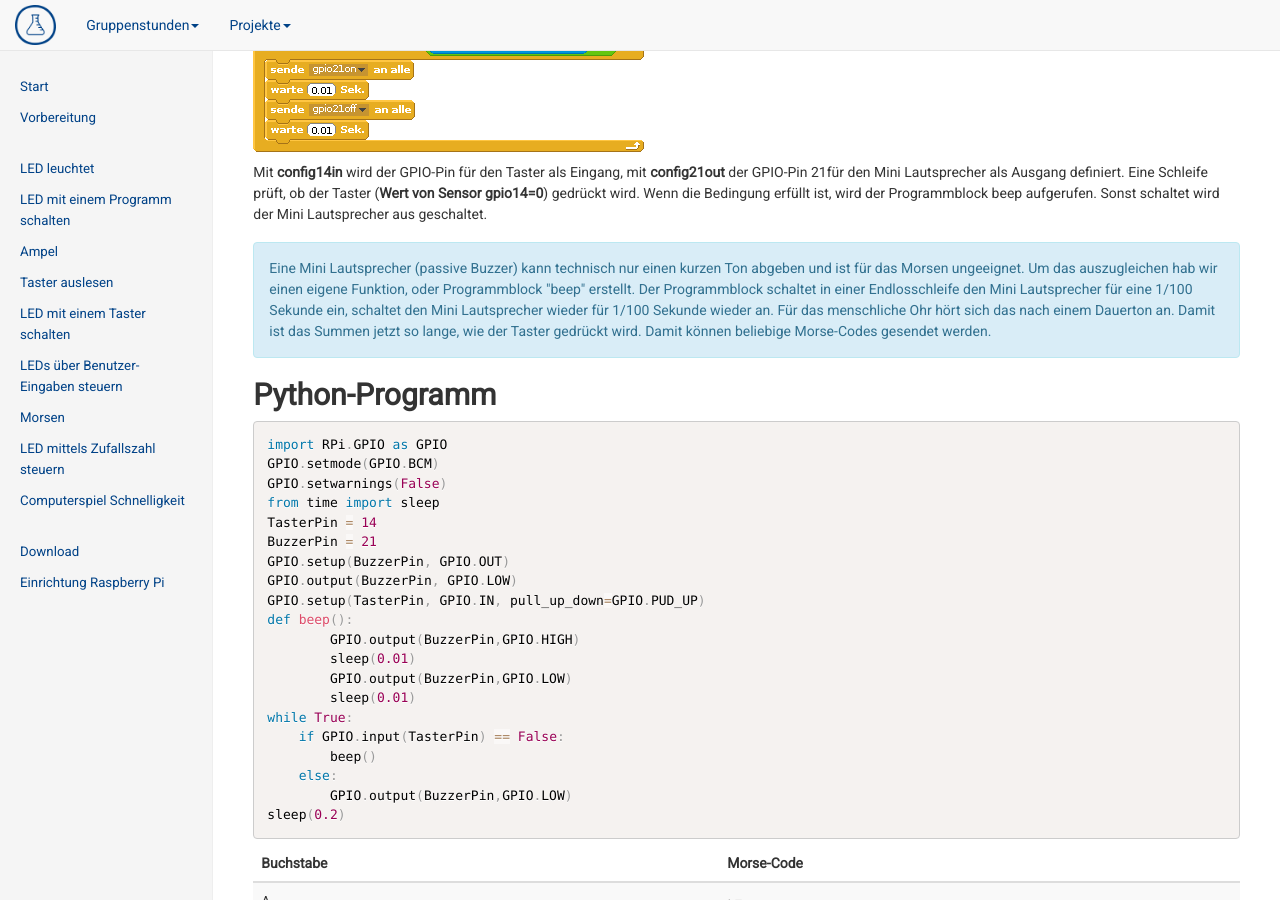
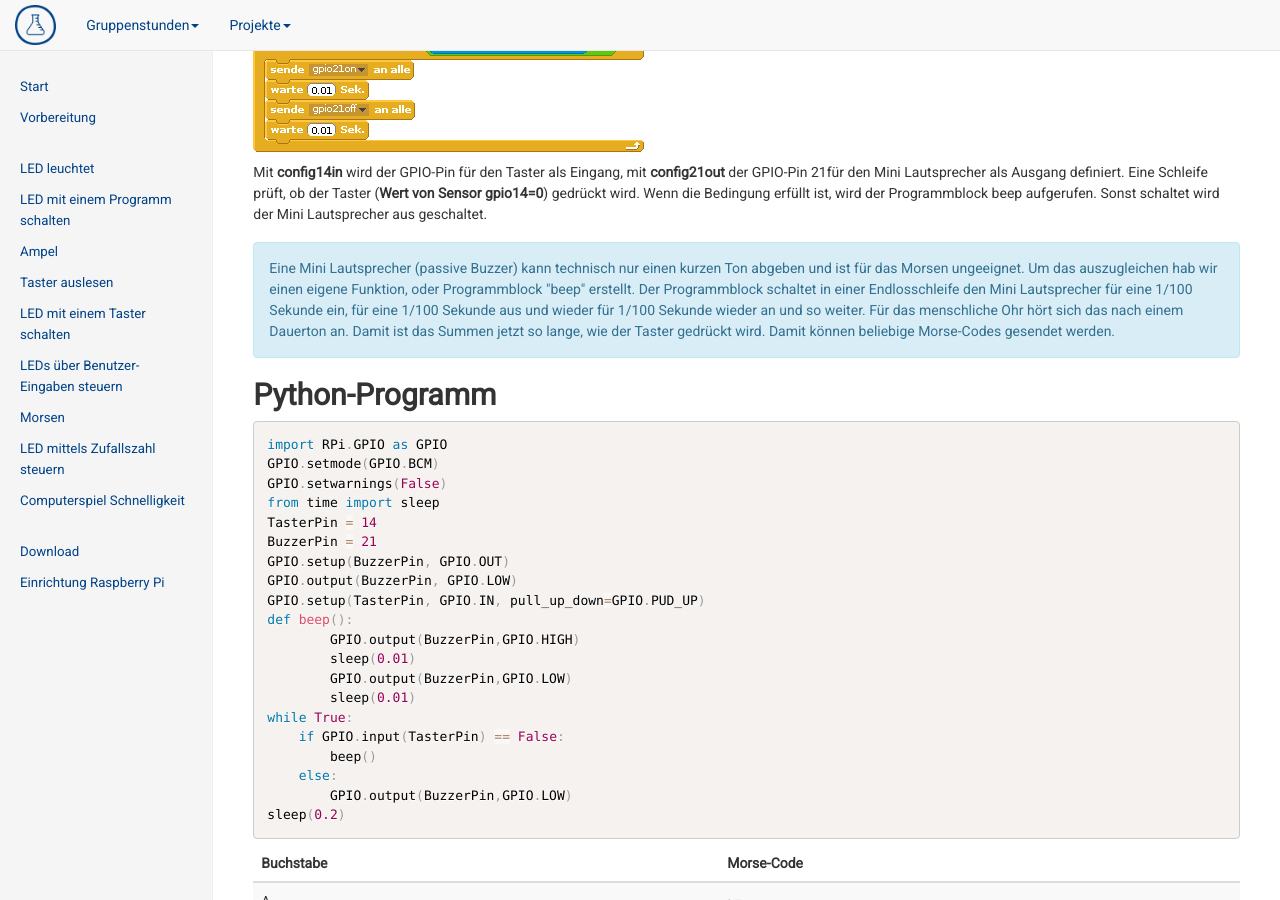
Before and after one commit to vcp-scoutlab/vcp-scoutlab.github.io, a Jekyll site: the page built from scoutlab-session-kit-1/09-Morsen.md, in a window 1280 px wide and 900 px high, scrolled down 1657 px. Built offline with Jekyll 4.4.1, drawn with Linux system fonts in a browser that asks for light colours.

Commit message:
Erklärung verbessert
die Erklärung zur Schleife hatte einen Fehler in der Erklärung.

```diff
--- a/scoutlab-session-kit-1/09-Morsen.md
+++ b/scoutlab-session-kit-1/09-Morsen.md
@@ -31,7 +31,7 @@ Wir erweitern die Schaltung aus dem Schritt "Taster auslesen" um einen Mini Laut
 Mit **config14in** wird der GPIO-Pin für den Taster als Eingang, mit **config21out** der GPIO-Pin 21für den Mini Lautsprecher als Ausgang definiert. Eine Schleife prüft, ob der Taster (**Wert von Sensor gpio14=0**) gedrückt wird. Wenn die Bedingung erfüllt ist, wird der Programmblock beep aufgerufen. Sonst schaltet wird der Mini Lautsprecher aus geschaltet.
 
 <div class="alert alert-info" role="alert" style="margin-top:1.2em">
-Eine Mini Lautsprecher (passive Buzzer) kann technisch nur einen kurzen Ton abgeben und ist für das Morsen ungeeignet. Um das auszugleichen hab wir einen eigene Funktion, oder Programmblock "beep" erstellt. Der Programmblock schaltet in einer Endlosschleife den Mini Lautsprecher für eine 1/100 Sekunde ein, schaltet den Mini Lautsprecher wieder für 1/100 Sekunde wieder an.
+Eine Mini Lautsprecher (passive Buzzer) kann technisch nur einen kurzen Ton abgeben und ist für das Morsen ungeeignet. Um das auszugleichen hab wir einen eigene Funktion, oder Programmblock "beep" erstellt. Der Programmblock schaltet in einer Endlosschleife den Mini Lautsprecher für eine 1/100 Sekunde ein, für eine 1/100 Sekunde aus und  wieder für 1/100 Sekunde wieder an und so weiter.
 Für das menschliche Ohr hört sich das nach einem Dauerton an. Damit ist das Summen jetzt so lange, wie der Taster gedrückt wird. Damit können beliebige Morse-Codes gesendet werden.</div>
 <div style="page-break-after: always;"></div>
 
```
